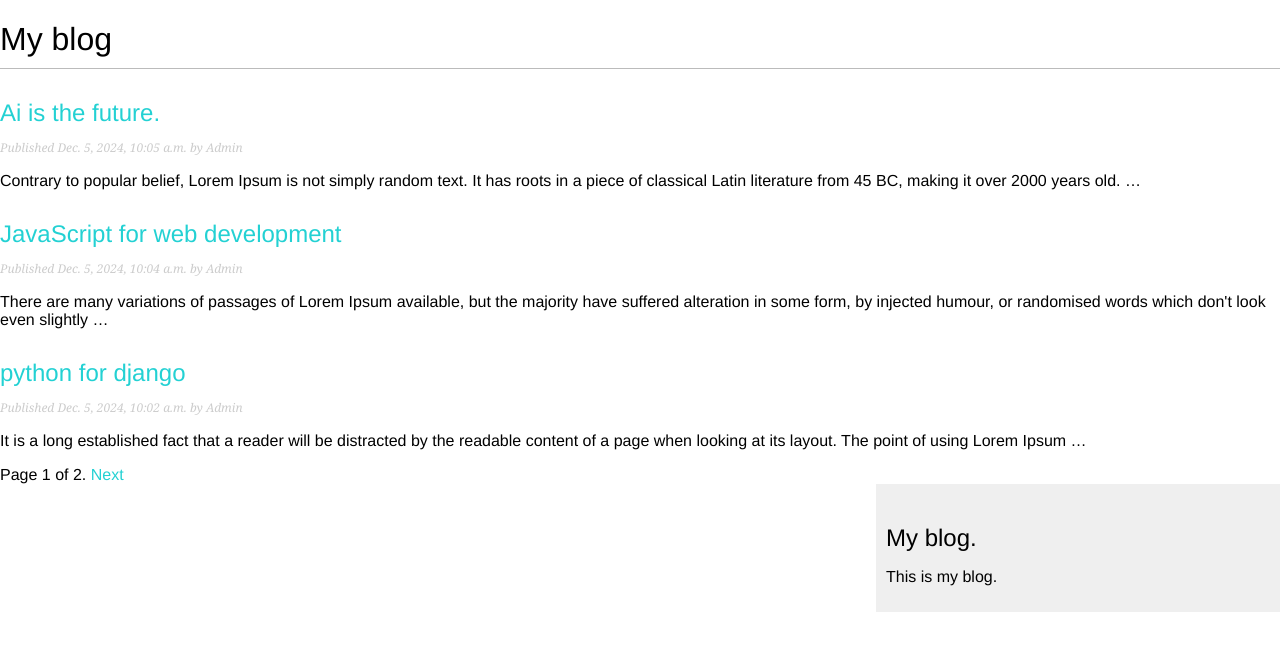
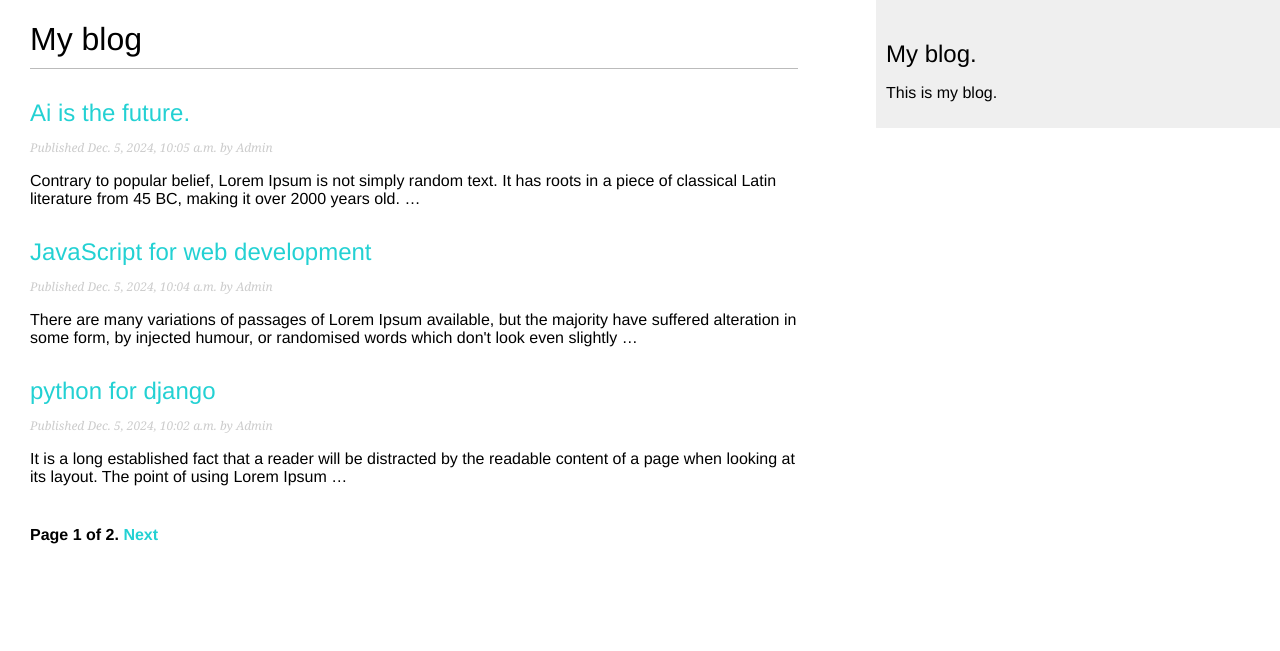
Before and after one commit to ABHISHEKGHARAMI/django-blog-1.0, a Django app: page /blog/ in a window 1280 px wide. Shown: the top 651 px of the page. Run offline with Django 5.2, Linux system fonts and the light colour scheme; data comes from the database, SQL or seed files in the repository.

Commit message:
changing the style of the template .

```diff
--- a/mysite/blog/static/css/blog.css
+++ b/mysite/blog/static/css/blog.css
@@ -21,6 +21,13 @@ h2 {
 }
 
 
+#content{
+    float: left;
+    width: 60%;
+    padding: 0 0 0 30px;
+}
+
+
 #sidebar {
     float: right;
     width: 30%;
@@ -37,3 +44,8 @@ p.date {
     font-size: 12px;
     font-style: italic;
 }
+
+.pagination{
+    margin: 40px 0;
+    font-weight: bold;
+}
```
